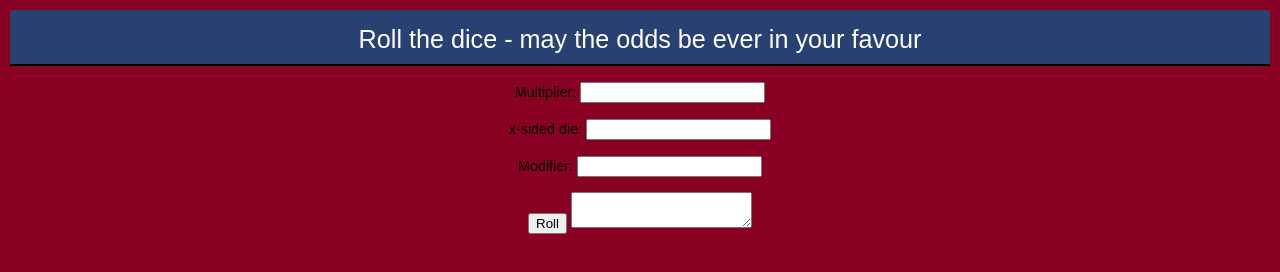
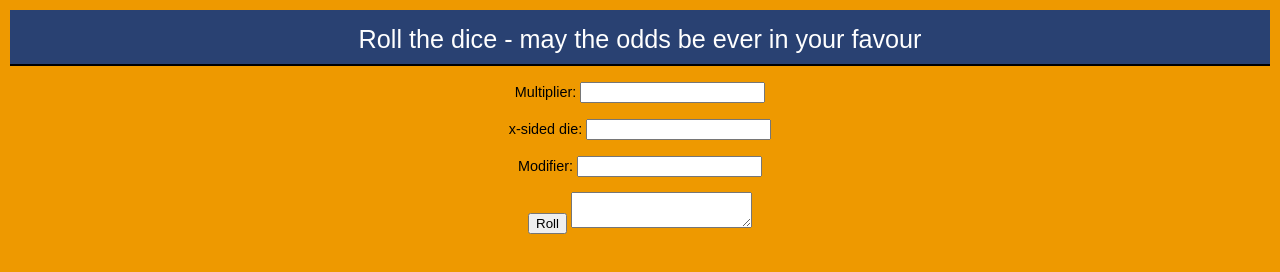
Before and after one commit to vc13837/training, a website: page app_nodejs_dnd/src/frontend/index.html in a window 1280 px wide. Drawn offline with Linux system fonts and the light colour scheme.

Commit message:
testing on jenkins

```diff
--- a/app_nodejs_dnd/src/frontend/index.html
+++ b/app_nodejs_dnd/src/frontend/index.html
@@ -3,7 +3,7 @@
         <title>DnD Dice</title>
         <style type="text/css">
             body {
-                background-color: #802;
+                background-color: #e90;
 		            text-align: center;
                 color: #000;
                 font-size: 0.9em;
```
